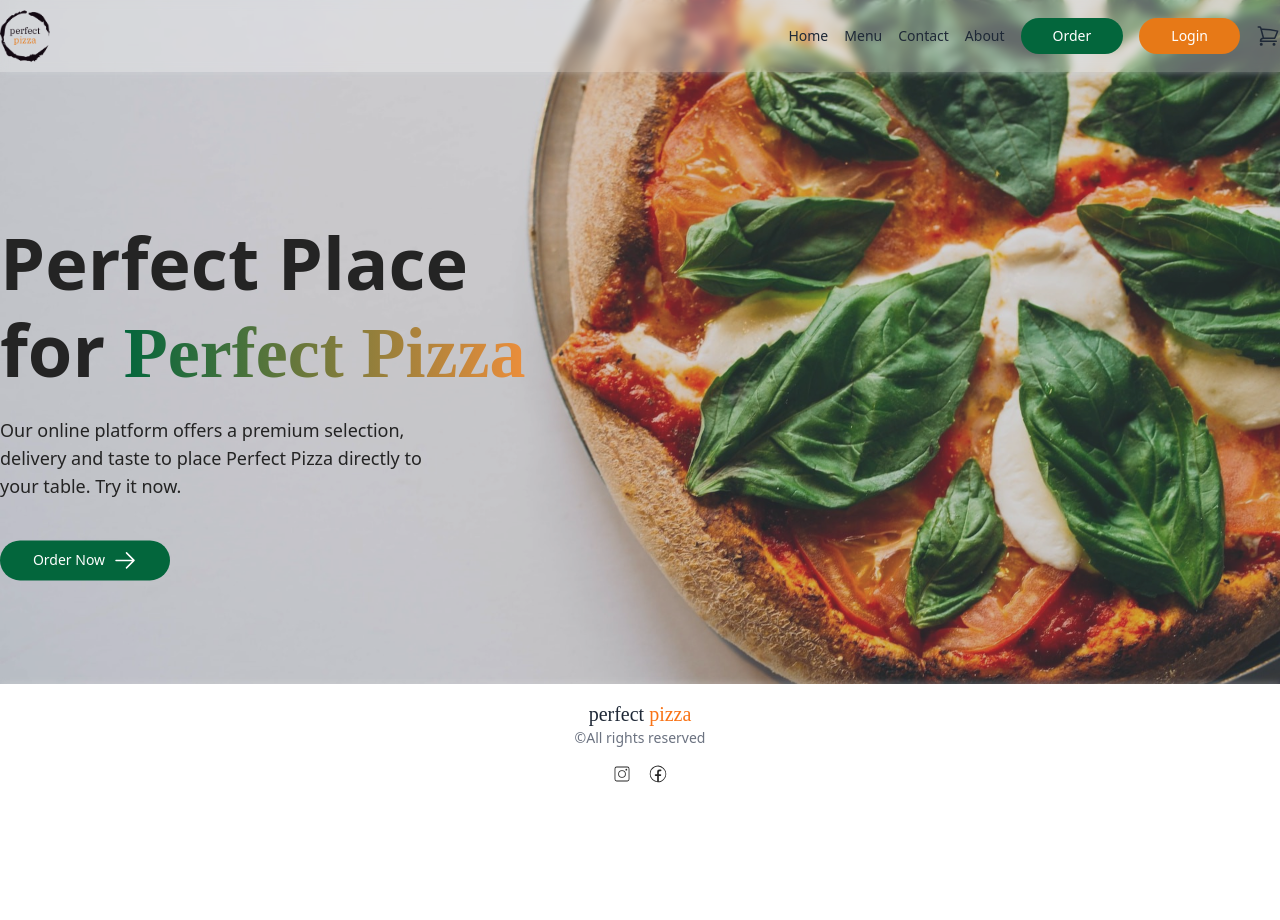
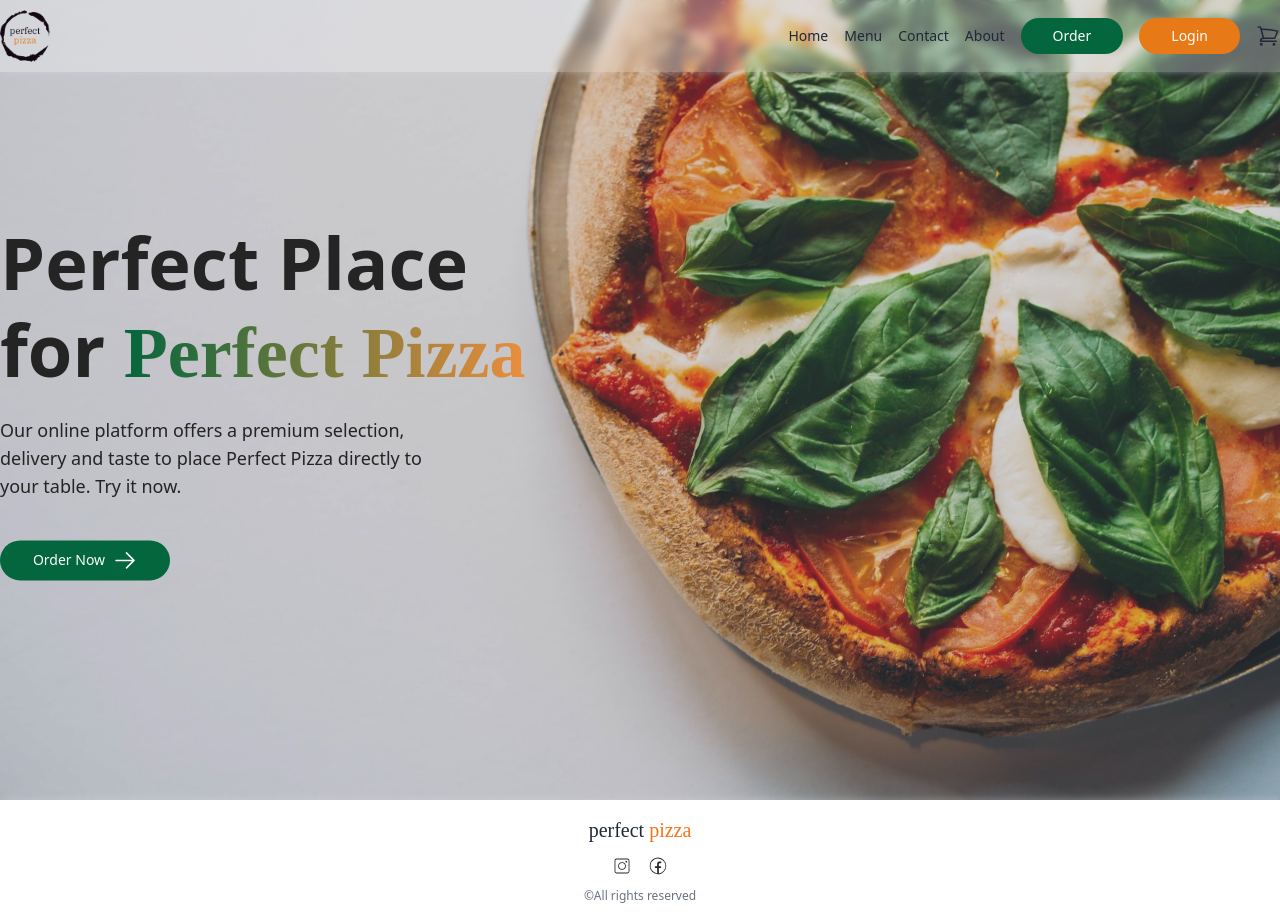
Before and after one commit to srdjan-gr/pizza-order, a Next.js app: page / in a window 1280 px wide. Before the commit the page ends 800 px from the top, so only its background shows below. Built offline with nearby package versions, Linux system fonts and the light colour scheme.

Commit message:
Condition for Footer rendering on different pages

```diff
--- a/src/app/globals.css
+++ b/src/app/globals.css
@@ -4,7 +4,7 @@
 
 
 .link_hover {
-    @apply hover:text-gray-500
+    @apply hover:text-gray-700
 }
 
 .btn_main {
--- a/src/app/layout.js
+++ b/src/app/layout.js
@@ -20,7 +20,7 @@ export const metadata = {
 export default function RootLayout({ children }) {
   return (
     <html lang="en" data-theme="light">
-      <body className={` text-pizza_black text-sm bg-white`} >
+      <body className={` text-pizza_black text-sm bg-pizza_light`} >
         {children}
       </body>
     </html>
--- a/src/app/register/page.js
+++ b/src/app/register/page.js
@@ -9,7 +9,7 @@ const page = () => {
         <Header />
       </nav>
 
-      <main className='m-auto bg-pizza_light'>
+      <main className='m-auto '>
         <RegisterForm />
       </main>
 
--- a/src/components/Footer.jsx
+++ b/src/components/Footer.jsx
@@ -1,16 +1,25 @@
+'use client'
+
 import { CiTwitter, CiFacebook, CiInstagram } from "react-icons/ci";
+import { usePathname } from "next/navigation";
 
 const Footer = () => {
+
+  const path = usePathname()
+
   return (
-    <section className=" bg-white absolute bottom-0 left-0 z-50 w-full text-gray-800 flex justify-center items-center flex-col p-4 custom_shadow-top">
-        <h1 className="text-xl font-ibm">perfect <span className="text-orange-500">pizza</span></h1>
-        <p className="text-gray-500 ">&copy;All rights reserved</p>
+    <section className={`${path === '/login' || path === '/register' ? 'absolute bottom-0 left-0 z-50' : '' } bg-white w-full text-gray-800 flex justify-center items-center flex-col p-4 custom_shadow-top`}>
 
 
-        <div className="flex justify-center items-center gap-4 mt-4">
+
+        <h1 className="text-xl font-ibm">perfect <span className="text-orange-500">pizza</span></h1>
+
+        <div className="flex justify-center items-center gap-4 mt-3 mb-3">
             <CiInstagram className="text-xl cursor-pointer text-pizza_black  hover:text-gray-500"/>
             <CiFacebook className="text-xl cursor-pointer text-pizza_black  hover:text-gray-500"/>
         </div>
+
+        <p className="text-gray-500 text-xs ">&copy;All rights reserved</p>
     </section>
   )
 }
--- a/src/components/RegisterForm.jsx
+++ b/src/components/RegisterForm.jsx
@@ -6,7 +6,7 @@ import googleIcon from '../../public/images/google.png'
 
 const LoginForm = () => {
   return (
-    <section className='pt-32 w-full h-screen m-auto'>
+    <section className='pt-32 w-full h-screen  m-auto'>
 
         <form action="" className='w-full m-auto flex flex-col justify-center items-center' >
 
```
